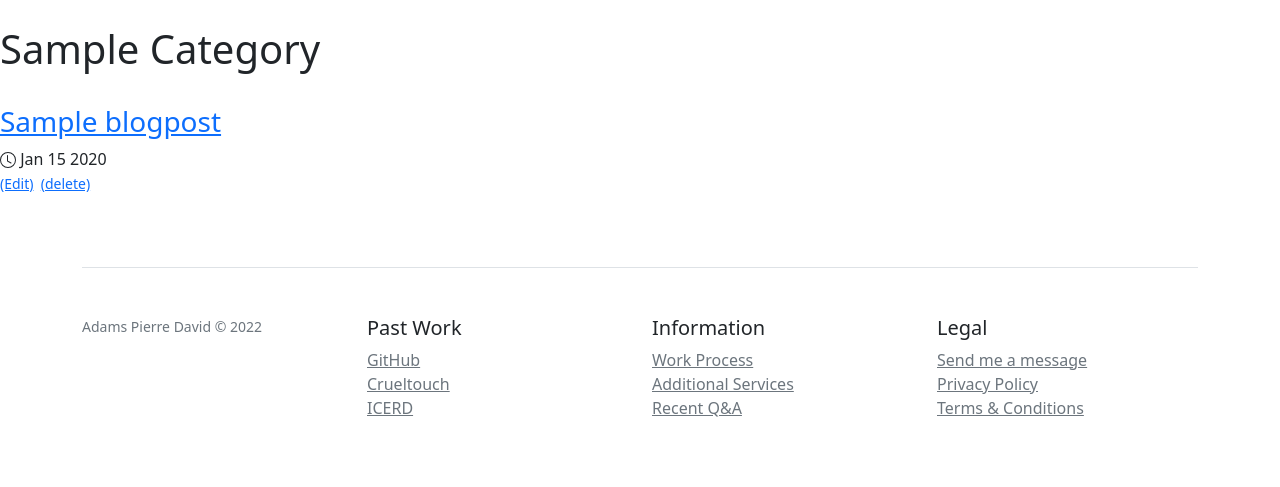
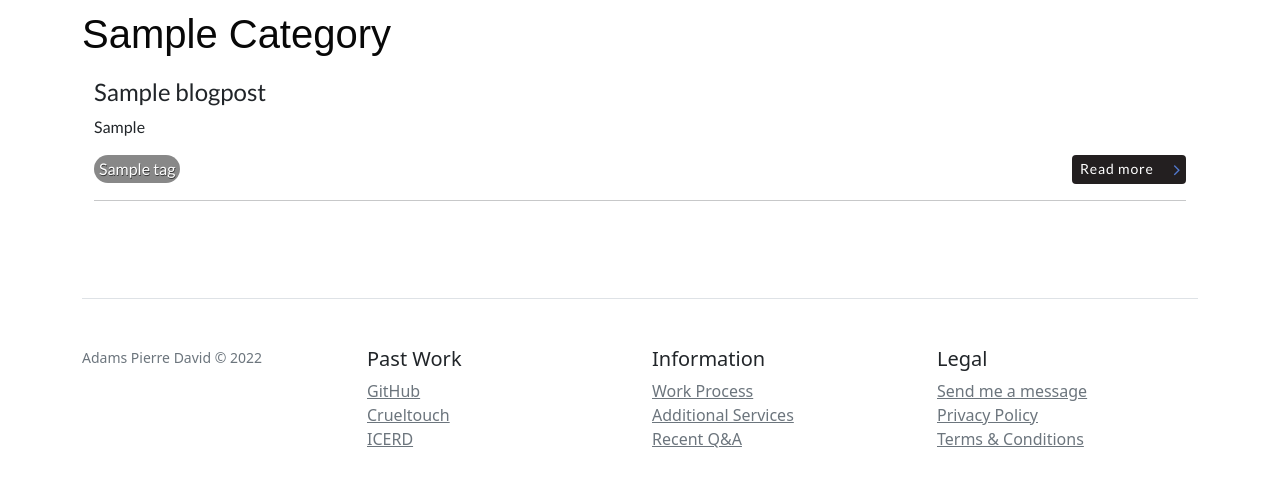
Before and after one commit to adamspd/django-blog, a Django app: a page that uses blog/templates/blog/category.html in a window 1280 px wide. Shown: the part 56-543 px from the top of the page. Run offline with Django 4.2, Linux system fonts and the light colour scheme; a user stored in the database is signed in; tables that the repository leaves empty hold one stand-in row (values such as "Sample post"); some libraries are stand-ins or nearby versions.

Commit message:
normal design of tags and categories

```diff
--- a/blog/models.py
+++ b/blog/models.py
@@ -6,7 +6,7 @@ from django.urls import reverse
 from django.utils.safestring import mark_safe
 from markdown2 import markdown
 
-from blog.utils import get_read_time, generate_3_backgrounds_colors, generate_rgba_color
+from blog.utils import get_read_time, generate_3_backgrounds_colors, generate_rgba_color, generate_rgb_color
 
 PUBLISHED = 'published'
 DRAFT = 'draft'
@@ -37,6 +37,7 @@ class Tag(models.Model):
         """Saves the tag and create a slug from the name."""
         if not self.slug:
             self.slug = slugify(self.name)
+        self.tag_color = generate_rgb_color()
         return super().save(*args, **kwargs)
 
     def get_absolute_url(self):
@@ -47,6 +48,7 @@ class Category(models.Model):
     """A blog category, can be Technology, Coding, Programming which is different from a tag."""
     name = models.CharField(max_length=100, null=True, blank=False, default="")
     slug = models.SlugField(max_length=150, null=True, blank=True, default="")
+    category_color = models.CharField(max_length=255, default=generate_rgba_color, null=True, blank=True)
 
     # meta data
     created_at = models.DateTimeField(auto_now_add=True)
@@ -59,6 +61,7 @@ class Category(models.Model):
         """Saves the tag and create a slug from the name."""
         if not self.slug:
             self.slug = slugify(self.name)
+        self.tag_color = generate_rgb_color()
         return super().save(*args, **kwargs)
 
     # def get_update_url(self):
--- a/blog/static/blog/css/article_list.css
+++ b/blog/static/blog/css/article_list.css
@@ -1,25 +1,83 @@
+@import url(https://fonts.googleapis.com/css?family=Lato:400,300);
+@import url(https://maxcdn.bootstrapcdn.com/font-awesome/4.6.3/css/font-awesome.min.css);
+
+.span8 {
+    font-family: 'Lato', sans-serif;
+}
+
 .clear {
-    clear:both;
+    clear: both;
 }
+
 .btn-info {
-    margin-right:10px;
+    margin-right: 10px;
     padding: 2px 5px;
-    display:block;
-    float:left;
+    display: block;
+    float: left;
     background-color: #3461b9;
     border-radius: 20px;
 }
+
 .btn-info:hover {
     background-color: #0659f8;
     transform: scale(1.05);
 }
+
 .btn-info a {
-    display:block;
-    text-decoration:none;
-    width:100%;
-    height:100%;
+    display: block;
+    text-decoration: none;
+    width: 100%;
+    height: 100%;
     color: #ffffff;
+    text-shadow: 0.5px 0.5px 0.5px rgba(3, 3, 3, 0.6);
 }
+
+.btn-info a:hover {
+    color: #ffffff;
+    text-shadow: 0.5px 0.5px 0.5px rgba(3, 3, 3, 0.8);
+}
+
 .more.label {
-    float:right;
+    float: right;
 }
+
+.stage {
+    text-align: center;
+}
+
+.stage a {
+    line-height: 0.5em;
+    letter-spacing: 0.06em;
+    font-family: 'Lato', sans-serif;
+    font-weight: normal;
+    font-size: 14px;
+    text-decoration: none;
+    color: #fff;
+    background: #231f20;
+    display: inline-block;
+    padding-top: 10px;
+    padding-right: 5px;
+    padding-left: 8px;
+    padding-bottom: 10px;
+    transition: background 200ms;
+    border-radius: 4px;
+}
+
+.stage a:hover {
+    background: #5279ce;
+}
+
+.stage a:after {
+    font-family: 'FontAwesome', sans-serif;
+    font-weight: 300;
+    content: "\f105";
+    margin-left: 20px;
+    color: #5279ce;
+    font-size: 18px;
+    vertical-align: middle;
+    transition: color 200ms;
+}
+
+.stage a:hover:after {
+    color: #231f20;
+}
--- a/blog/static/blog/css/index.css
+++ b/blog/static/blog/css/index.css
@@ -1,3 +1,6 @@
+.standard-height {
+    min-height: 30vh;
+}
 .apd-header-image {
     height: 45vh;
     width: auto;
--- /dev/null
+++ b/blog/static/blog/css/title_and_tagline.css
@@ -0,0 +1,52 @@
+/*
+To make the title and tagline work, add the following to the html file:
+    <div class="apd-title">
+      <h2>Style apd-title
+        <span>Example Tagline Text</span>
+      </h2>
+    </div>
+*/
+
+.apd-title {
+  margin-top: 10px;
+  margin-bottom: 20px;
+}
+
+h2 {
+  position: relative;
+  padding: 0;
+  margin: 0;
+  font-family: "Raleway", sans-serif;
+  font-weight: 300;
+  font-size: 40px;
+  color: #080808;
+  -webkit-transition: all 0.4s ease 0s;
+  -o-transition: all 0.4s ease 0s;
+  transition: all 0.4s ease 0s;
+}
+
+h2 span {
+  display: block;
+  font-size: 0.5em;
+  line-height: 1.3;
+}
+h2 em {
+  font-style: normal;
+  font-weight: 600;
+}
+
+/* === HEADING STYLE #2 === */
+.apd-title h2 {
+  text-transform: capitalize;
+}
+
+.apd-title h2 span {
+  font-size: 13px;
+  font-weight: 500;
+  text-transform: uppercase;
+  letter-spacing: 4px;
+  line-height: 3em;
+  padding-left: 0.25em;
+  color: rgba(0, 0, 0, 0.4);
+  padding-bottom: 10px;
+}
--- a/blog/templates/blog/category.html
+++ b/blog/templates/blog/category.html
@@ -1,59 +1,45 @@
 {% extends 'blog/base.html' %}
 {% load static %}
-{% block title %}Tags{% endblock %}
+{% block title %}Category | {{ category.name.title }}{% endblock %}
 {% block pageCustomCSS %}
     <link rel="stylesheet" href="{% static 'blog/css/index.css' %}">
+    <link rel="stylesheet" href="{% static 'blog/css/article_list.css' %}">
+    <link rel="stylesheet" href="{% static 'blog/css/title_and_tagline.css' %}">
 {% endblock %}
-{% block site_description %}List of post corresponding a certain tag{% endblock %}
+{% block site_description %}List of post corresponding a certain category{% endblock %}
 {% block meta_robot_google %}max-snippet:-1{% endblock %}
 {% block body %}
-    <br>
-    {% if tag %}
-        <h1>{{ tag.name.title }}  </h1>
+    <div class="container standard-height">
+        {% if category %}
+            <div class="apd-title">
+                <h2>{{ category.name.title }}</h2>
+            </div>
+
             {% if posts %}
                 {% for post in posts %}
-                <div class="apd-container">
-                    <div class="apd-left-column">
-                        <div class="apd-post-header-image">
-                            <img class=""
-                                 src="{% if post.post.header_image %}{{ post.post.header_image.url }}{% endif %}"
-                                 alt="">
+                    <div class="container">
+                        <div class="span8">
+                            <h4>{{ post.post.title }}</h4>
+                            <p>{{ post.post.headline|truncatechars:200|safe }}</p>
+                            <div>
+                                <div class="more label stage"><a href="{{ post.post.get_absolute_url }}">Read more</a>
+                                </div>
+                                <div class="tags">
+                                    {% for tag in post.post.tag.all %}
+                                        <span class="btn-info" style="background-color: {{ tag.tag_color }}">
+                                            <a href="{{ tag.get_absolute_url }}">{{ tag.name }}</a>
+                                        </span>
+                                    {% endfor %}
                                 </div>
                             </div>
-                    <div class="apd-right-column">
-                        {% if post.post.status == 'draft' %}
-                            <a href="{% url 'blog:article_details' pk=post.post.pk slug=post.post.slug %}"
-                               style="color: red"><h3>{{ post.post.title }}</h3></a>
-                        {% else %}
-                            <a href="{% url 'blog:article_details' pk=post.post.pk slug=post.post.slug %}">
-                                <h3>{{ post.post.title }}</h3>
-                            </a>
-                        {% endif %}
-
-
-                        <div class="apd-article-captions-time-svg">
-                            <svg xmlns="http://www.w3.org/2000/svg" width="16" height="16" fill="currentColor"
-                                 class="bi bi-clock" viewBox="0 0 16 16">
-                                <path d="M8 3.5a.5.5 0 0 0-1 0V9a.5.5 0 0 0 .252.434l3.5 2a.5.5 0 0 0 .496-.868L8 8.71V3.5z"></path>
-                                <path d="M8 16A8 8 0 1 0 8 0a8 8 0 0 0 0 16zm7-8A7 7 0 1 1 1 8a7 7 0 0 1 14 0z"></path>
-                            </svg>
-                            {{ post.pub_date|date:"M d Y" }}
-                        </div>
-
-                        {% if user.is_authenticated %}
-                            <small>
-                                <a href="">(Edit)</a>&nbsp;
-                                <a href="">(delete)</a>
-                            </small>
-                        {% endif %}
-                        {{ post.snippet }}
+                            <div class="clear"></div>
+                            <hr>
                         </div>
                     </div>
-                <br>
                 {% endfor %}
             {% else %}
                 <h2>Sorry this tag does not exist...</h2>
             {% endif %}
         {% endif %}
-
+    </div>
 {% endblock %}
--- a/blog/views.py
+++ b/blog/views.py
@@ -63,9 +63,9 @@ def view_one_article(request, pk, slug):
 
 
 def category_detail(request, slug):
-    tag = Category.objects.get(slug__iexact=slug)
-    posts = BlogEntry.objects.all().filter(category=tag).order_by('-updated_at')
-    return render(request, 'blog/category.html', {'tag': tag, 'posts': posts})
+    category = Category.objects.get(slug__iexact=slug)
+    posts = BlogEntry.objects.all().filter(category=category).order_by('-updated_at')
+    return render(request, 'blog/category.html', {'category': category, 'posts': posts})
 
 
 def tag_detail(request, slug):
```
Also changed, not shown: blog/templates/blog/tags.html (+10 -6 lines), blog/utils.py (+7 -0 lines). Lines whose indentation alone changed are shown as unchanged.
